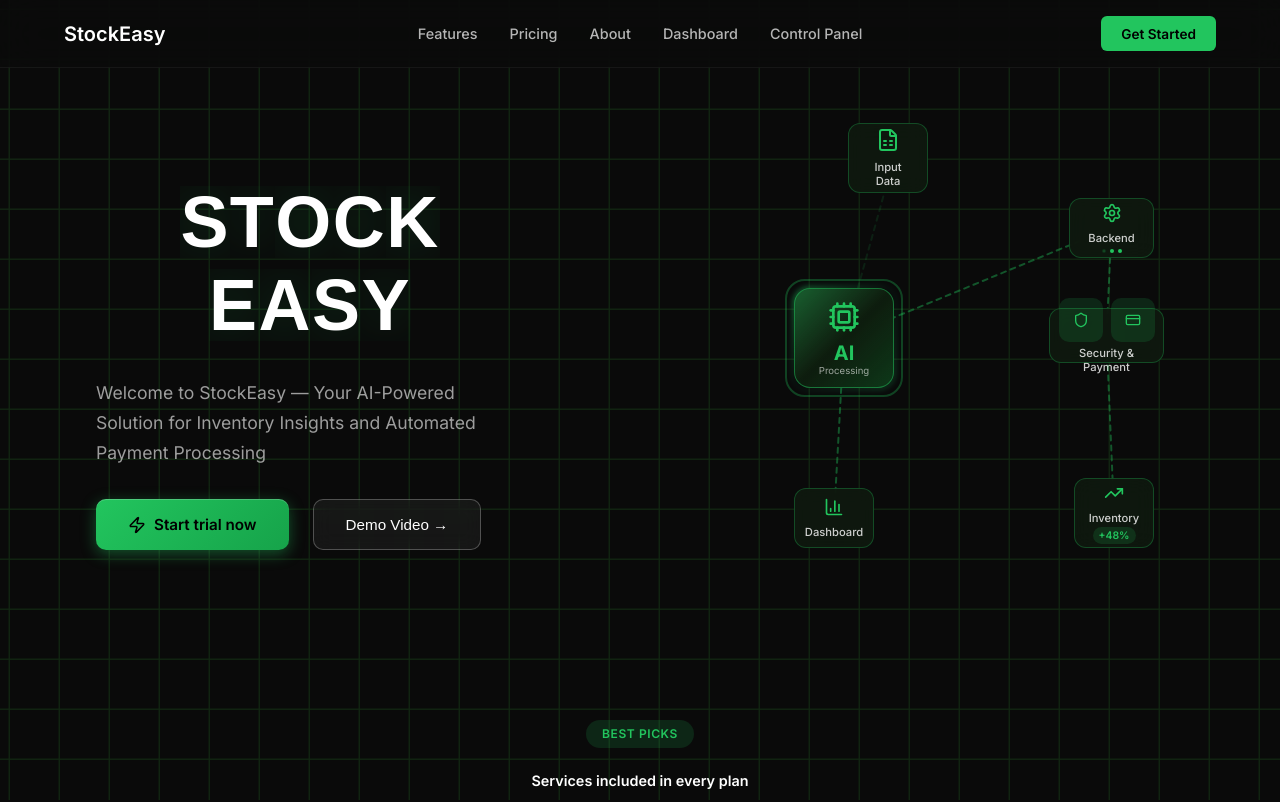
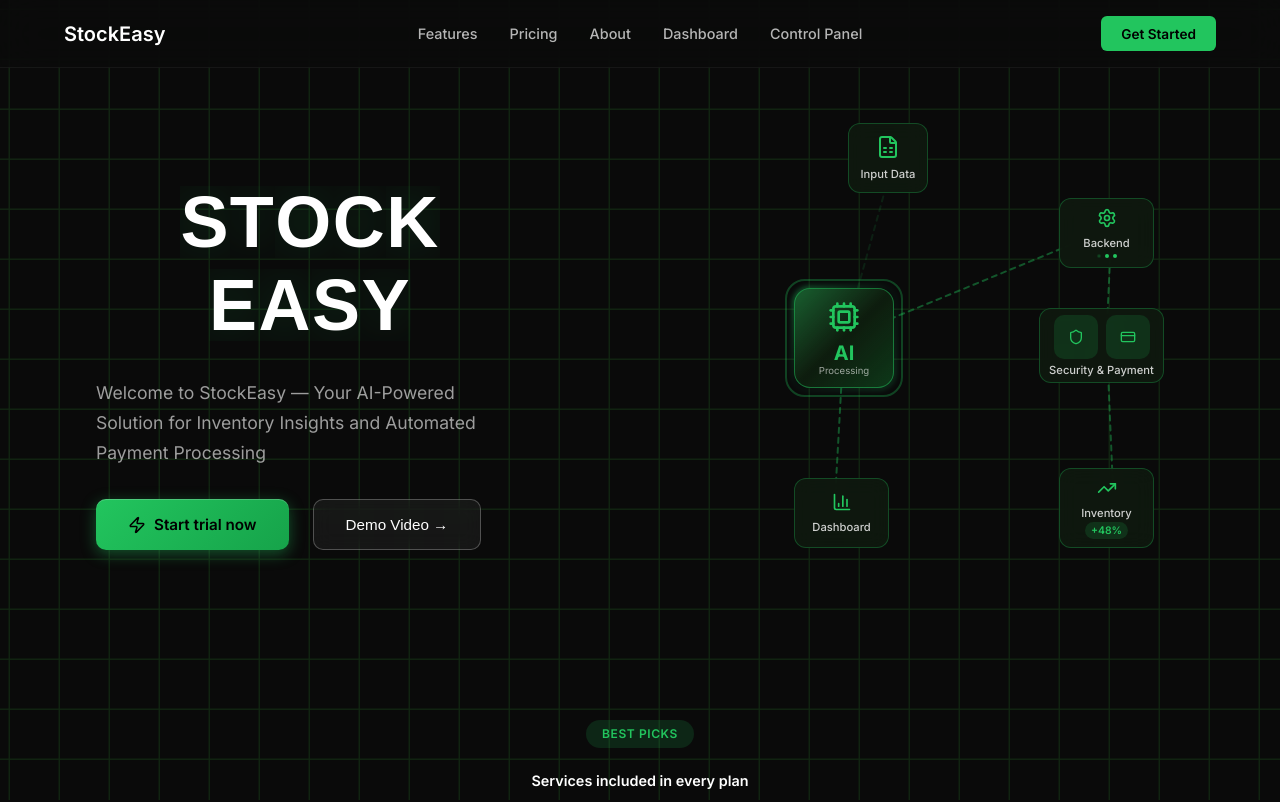
Before and after one commit to Hacknova49/Stock_Easy, a React (Vite) app in the folder frontend/STOCK_EASY/: page / in a window 1280 px wide. Shown: the top 802 px of the page. Built offline with nearby package versions, Linux system fonts and the light colour scheme.

Commit message:
animation in landing page fixed

```diff
--- a/frontend/STOCK_EASY/src/components/WorkflowAnimation.css
+++ b/frontend/STOCK_EASY/src/components/WorkflowAnimation.css
@@ -67,7 +67,7 @@
     flex-direction: column;
     align-items: center;
     justify-content: center;
-    padding: 0.75rem;
+    padding: 0.5rem;
     z-index: 1;
     transition: all 0.3s ease;
 }
@@ -88,6 +88,8 @@
     color: rgba(255, 255, 255, 0.8);
     font-weight: 500;
     text-align: center;
+    word-break: break-word;
+    max-width: 100%;
 }
 
 /* Input Data Card */
@@ -173,8 +175,8 @@
 .card-backend {
     top: 70px;
     right: 30px;
-    width: 85px;
-    height: 60px;
+    width: 95px;
+    height: 70px;
     animation: floatCard 4s ease-in-out infinite;
     animation-delay: 0.5s;
 }
@@ -220,8 +222,8 @@
 .card-security {
     top: 180px;
     right: 20px;
-    width: 115px;
-    height: 55px;
+    width: 125px;
+    height: 75px;
     animation: floatCard 4s ease-in-out infinite;
     animation-delay: 1s;
 }
@@ -247,8 +249,8 @@
 .card-dashboard {
     bottom: 60px;
     left: 30px;
-    width: 80px;
-    height: 60px;
+    width: 95px;
+    height: 70px;
     animation: floatCard 4s ease-in-out infinite;
     animation-delay: 1.5s;
 }
@@ -257,8 +259,8 @@
 .card-inventory {
     bottom: 60px;
     right: 30px;
-    width: 80px;
-    height: 70px;
+    width: 95px;
+    height: 80px;
     animation: floatCard 4s ease-in-out infinite;
     animation-delay: 2s;
 }
```
